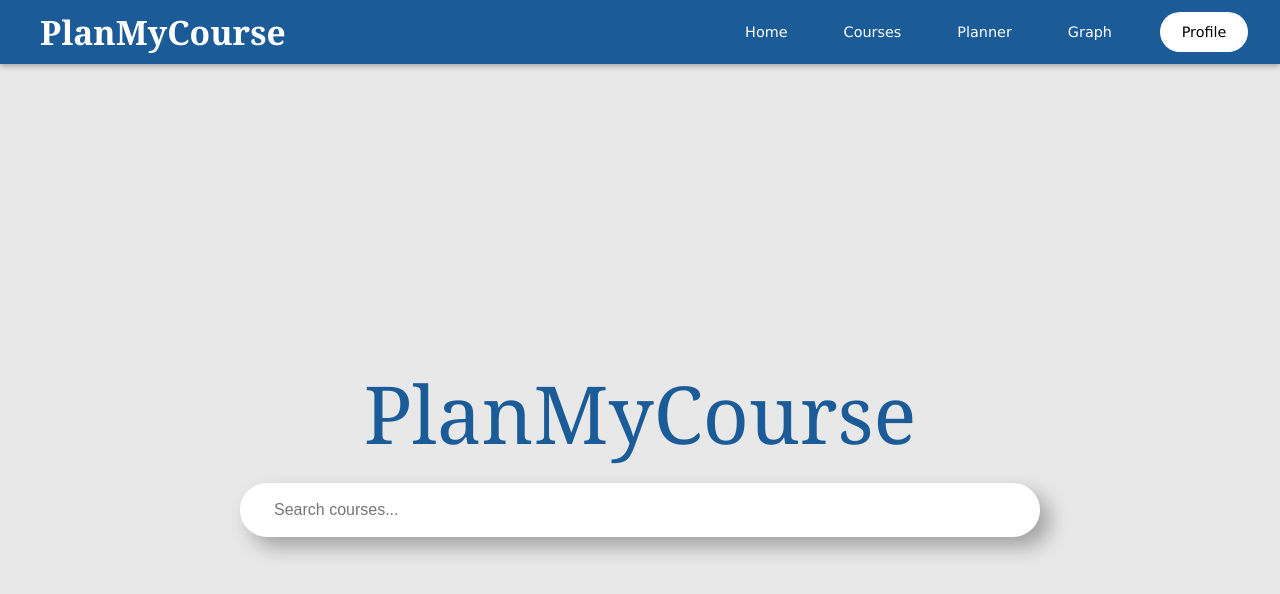
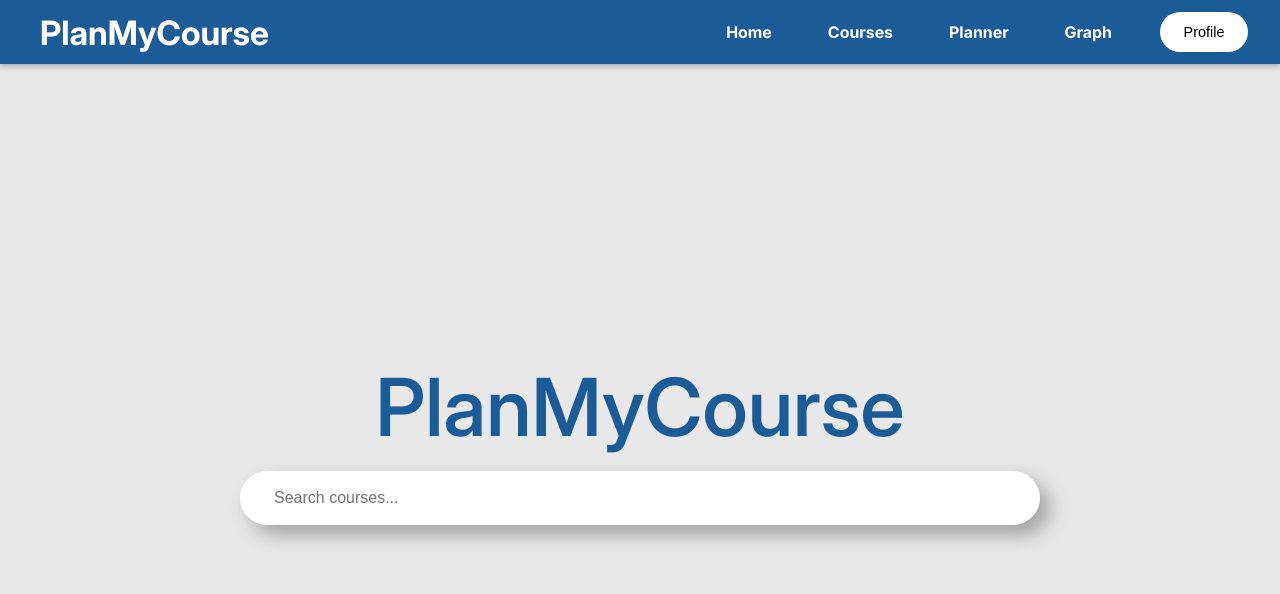
Before and after one commit to spookyoo/PlanMyCourse, a React app in the folder frontend/: page / in a window 1280 px wide. Shown: the top 594 px of the page. Built offline with nearby package versions, Linux system fonts and the light colour scheme; the HTML template or start-up script is replaced by a standard one.

Commit message:
Implemented new font
- Implemented Inter as global font
- Imported inter.ttf file

```diff
--- a/frontend/src/app/App.css
+++ b/frontend/src/app/App.css
@@ -4,3 +4,13 @@
   padding: 2rem;
   text-align: center;
 }
+
+body {
+  font-family: "Inter", serif;
+}
+
+@font-face {
+  font-family: "Inter";
+  src: url('../assets/fonts/Inter-VariableFont_opsz,wght.ttf') format('opentype');
+  font-style: normal;
+}
--- a/frontend/src/app/pages/HomePage.css
+++ b/frontend/src/app/pages/HomePage.css
@@ -26,13 +26,10 @@ body {
   background-color: #ffffff;
   font-size: 0.9em;
   border-style: none;
-  font-family:'Lucida Sans', 'Lucida Sans Regular', 'Lucida Grande', 'Lucida Sans Unicode', Geneva, Verdana, sans-serif;
-
 }
 
 
 .title-section {
-  font-family: Georgia, 'Times New Roman', Times, serif;
   font-size: 1.4rem;
   margin-left: 2.5rem;
 }
@@ -51,7 +48,6 @@ body {
 
 .website-name h1 {
   font-size: 5rem;
-  font-family:Georgia, 'Times New Roman', Times, serif;
   text-shadow: black;
   color: #1a5b98;
   font-weight: 550;
--- a/frontend/src/components/Navbar/Navbar.css
+++ b/frontend/src/components/Navbar/Navbar.css
@@ -12,7 +12,6 @@
   color: white;
   box-shadow: 0 2px 6px rgba(0, 0, 0, 0.3);
   font-size: 1em;
-  font-family:'Lucida Sans', 'Lucida Sans Regular', 'Lucida Grande', 'Lucida Sans Unicode', Geneva, Verdana, sans-serif;
 }
 
 .nav-title {
@@ -36,8 +35,8 @@
   padding: 1rem;
   cursor: pointer;
   transition: color 0.3s ease;
-  font-size: 0.9em;
-  font-weight: lighter;
+  font-size: 1em;
+  font-weight: bold;
 }
 
 .nav-links li:hover {
```
Also changed, not shown: frontend/src/assets/fonts/Inter-VariableFont_opsz,wght.ttf (added).
